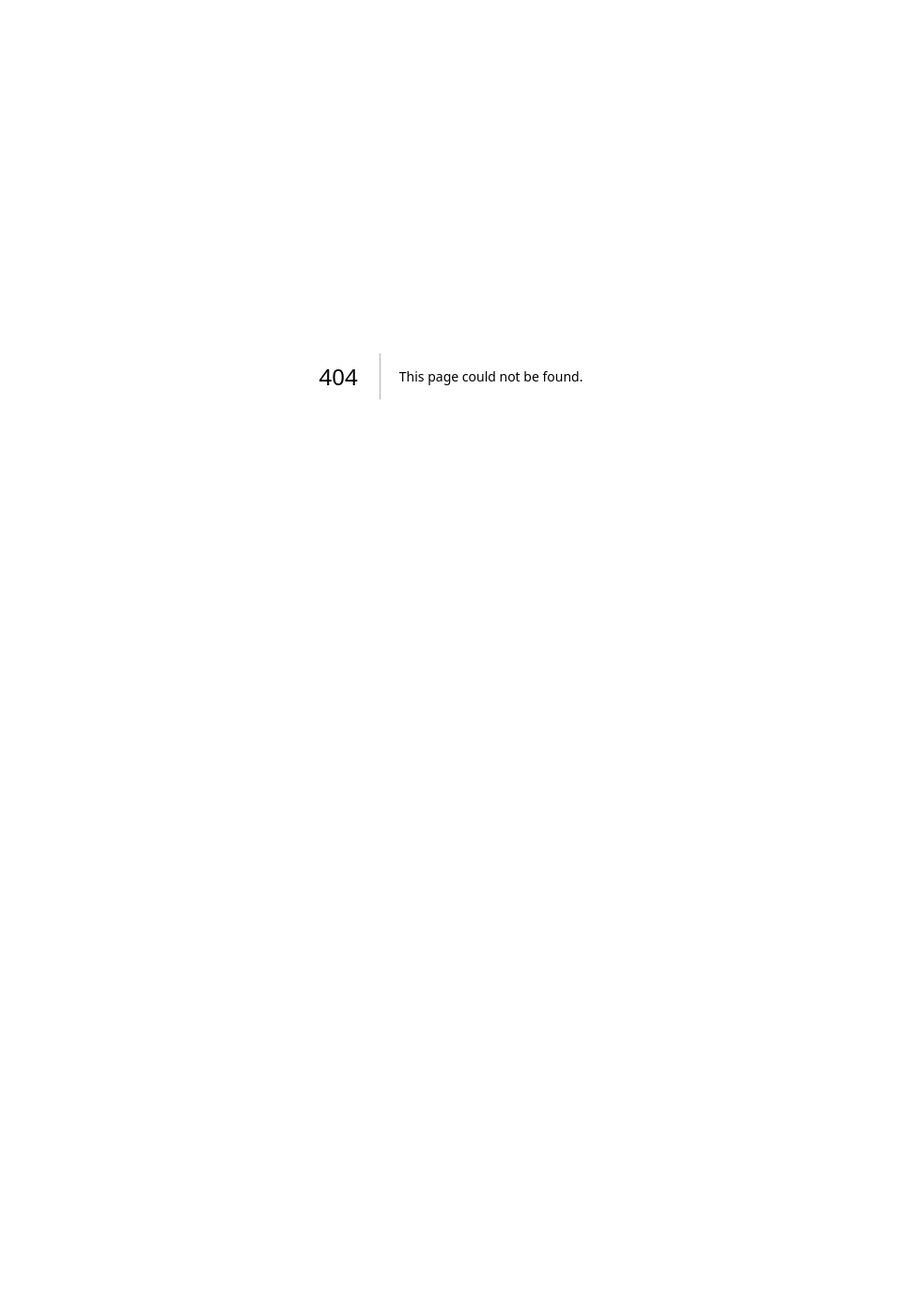
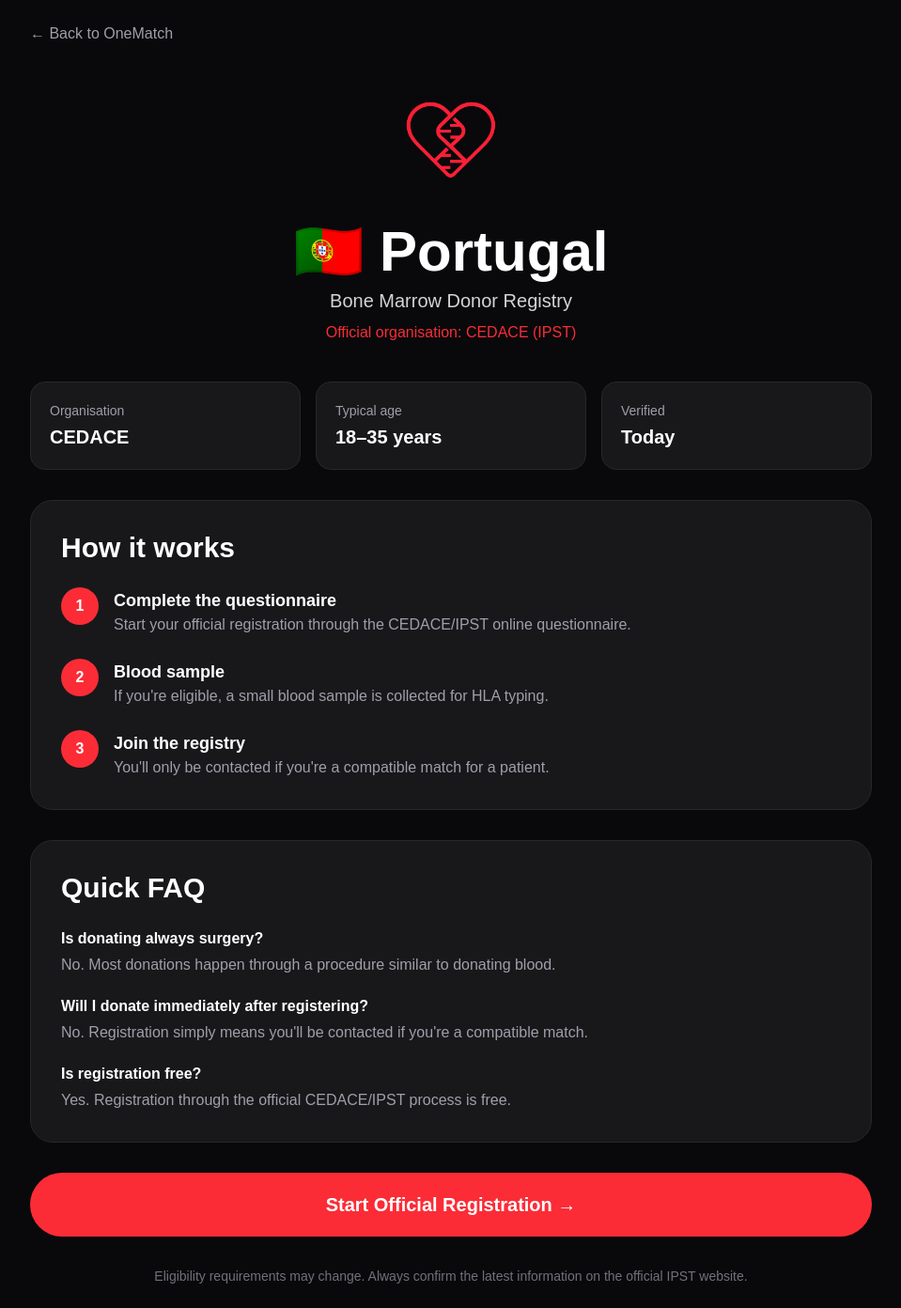
Before and after one commit to OneMatchOrg/onematch-web, a Next.js app: page /pt in a window 1280 px wide. Before the commit this address had no page. Shown: the whole page at 94% size, without its empty margins (160-1119 px from the left). Before the commit the page ends 800 px from the top, so only its background shows below. Built offline with nearby package versions, Linux system fonts and the light colour scheme.

Commit message:
🇵🇹 feat(portugal): launch first Guardian Page with official IPST registration

```diff
--- /dev/null
+++ b/app/pt/page.tsx
@@ -0,0 +1,144 @@
+import Link from "next/link";
+
+export default function PortugalPage() {
+  return (
+    <main className="min-h-screen bg-[#09090B] text-white px-6 py-6">
+      <div className="max-w-4xl mx-auto">
+        <Link
+          href="/"
+          className="inline-flex items-center text-zinc-400 hover:text-red-500 transition mb-6"
+        >
+          ← Back to OneMatch
+        </Link>
+
+        {/* Hero */}
+        <div className="text-center mb-10">
+          <img
+            src="/logo-v1.png"
+            alt="OneMatch"
+            className="w-40 md:w-48 h-auto mx-auto mb-3"
+          />
+
+          <h1 className="text-5xl md:text-6xl font-bold">🇵🇹 Portugal</h1>
+
+          <p className="mt-2 text-xl text-zinc-300">
+            Bone Marrow Donor Registry
+          </p>
+
+          <p className="mt-2 text-red-500">
+            Official organisation: CEDACE (IPST)
+          </p>
+        </div>
+
+        {/* Info Cards */}
+        <div className="grid md:grid-cols-3 gap-4 mb-8">
+          <div className="bg-zinc-900 border border-zinc-800 rounded-2xl p-5">
+            <p className="text-zinc-400 text-sm">Organisation</p>
+            <h3 className="text-xl font-semibold mt-1">CEDACE</h3>
+          </div>
+
+          <div className="bg-zinc-900 border border-zinc-800 rounded-2xl p-5">
+            <p className="text-zinc-400 text-sm">Typical age</p>
+            <h3 className="text-xl font-semibold mt-1">18–35 years</h3>
+          </div>
+
+          <div className="bg-zinc-900 border border-zinc-800 rounded-2xl p-5">
+            <p className="text-zinc-400 text-sm">Verified</p>
+            <h3 className="text-xl font-semibold mt-1">Today</h3>
+          </div>
+        </div>
+
+        {/* Steps */}
+        <section className="bg-zinc-900 border border-zinc-800 rounded-3xl p-8 mb-8">
+          <h2 className="text-3xl font-bold mb-6">How it works</h2>
+
+          <div className="space-y-6">
+            <div className="flex gap-4">
+              <div className="w-10 h-10 rounded-full bg-red-500 flex items-center justify-center font-bold">
+                1
+              </div>
+              <div>
+                <h3 className="font-semibold text-lg">Complete the questionnaire</h3>
+                <p className="text-zinc-400">
+                  Start your official registration through the CEDACE/IPST online questionnaire.
+                </p>
+              </div>
+            </div>
+
+            <div className="flex gap-4">
+              <div className="w-10 h-10 rounded-full bg-red-500 flex items-center justify-center font-bold">
+                2
+              </div>
+              <div>
+                <h3 className="font-semibold text-lg">Blood sample</h3>
+                <p className="text-zinc-400">
+                  If you're eligible, a small blood sample is collected for HLA typing.
+                </p>
+              </div>
+            </div>
+
+            <div className="flex gap-4">
+              <div className="w-10 h-10 rounded-full bg-red-500 flex items-center justify-center font-bold">
+                3
+              </div>
+              <div>
+                <h3 className="font-semibold text-lg">Join the registry</h3>
+                <p className="text-zinc-400">
+                  You'll only be contacted if you're a compatible match for a patient.
+                </p>
+              </div>
+            </div>
+          </div>
+        </section>
+
+        {/* FAQ */}
+        <section className="bg-zinc-900 border border-zinc-800 rounded-3xl p-8 mb-8">
+          <h2 className="text-3xl font-bold mb-6">Quick FAQ</h2>
+
+          <div className="space-y-5">
+            <div>
+              <h3 className="font-semibold">
+                Is donating always surgery?
+              </h3>
+              <p className="text-zinc-400 mt-1">
+                No. Most donations happen through a procedure similar to donating blood.
+              </p>
+            </div>
+
+            <div>
+              <h3 className="font-semibold">
+                Will I donate immediately after registering?
+              </h3>
+              <p className="text-zinc-400 mt-1">
+                No. Registration simply means you'll be contacted if you're a compatible match.
+              </p>
+            </div>
+
+            <div>
+              <h3 className="font-semibold">
+                Is registration free?
+              </h3>
+              <p className="text-zinc-400 mt-1">
+                Yes. Registration through the official CEDACE/IPST process is free.
+              </p>
+            </div>
+          </div>
+        </section>
+
+        {/* Official CTA */}
+        <a
+          href="https://plataforma.dadiva.ipst.pt/donor/marrow/self-assessment"
+          target="_blank"
+          rel="noopener noreferrer"
+          className="block w-full text-center bg-red-500 hover:bg-red-600 transition rounded-full py-5 text-xl font-semibold"
+        >
+          Start Official Registration →
+        </a>
+
+        <p className="text-center text-zinc-500 text-sm mt-8">
+          Eligibility requirements may change. Always confirm the latest information on the official IPST website.
+        </p>
+      </div>
+    </main>
+  );
+}
--- a/components/CountryCard.tsx
+++ b/components/CountryCard.tsx
@@ -1,34 +1,44 @@
+import Link from "next/link";
 
 type Country = {
   code: string;
   name: string;
-  organization: string;
+  registry: string;
   url: string;
   verified: string;
 };
 
 export default function CountryCard({ country }: { country: Country }) {
   return (
-    <div className="bg-zinc-900 border border-zinc-800 rounded-2xl p-5 hover:border-red-500 transition">
-      <div className="flex justify-between items-start">
+    <div className="bg-zinc-900 border border-zinc-800 rounded-3xl p-6 hover:border-red-500 transition duration-300">
+      <div className="flex justify-between items-start mb-3">
         <div>
-          <h3 className="text-xl font-bold text-white">{country.name}</h3>
-          <p className="text-zinc-400">{country.organization}</p>
+          <h3 className="text-2xl font-bold">{country.name}</h3>
+          <p className="text-zinc-400">{country.registry}</p>
         </div>
 
-        <span className="text-xs bg-green-900 text-green-300 px-2 py-1 rounded-full">
-          {country.verified}
+        <span className="bg-green-900/60 text-green-300 text-xs px-3 py-1 rounded-full">
+          Verified {country.verified}
         </span>
       </div>
 
+      {country.code === "PT" ? (
+        <Link
+          href="/pt"
+          className="inline-block mt-6 bg-red-500 hover:bg-red-600 transition rounded-full px-5 py-3 font-semibold"
+        >
+          Open Portugal →
+        </Link>
+      ) : (
         <a
           href={country.url}
           target="_blank"
           rel="noopener noreferrer"
-        className="mt-4 inline-block bg-red-500 hover:bg-red-600 px-4 py-2 rounded-full font-medium"
+          className="inline-block mt-6 bg-red-500 hover:bg-red-600 transition rounded-full px-5 py-3 font-semibold"
         >
           Official Registry →
         </a>
+      )}
     </div>
   );
 }
```
Lines whose indentation alone changed are shown as unchanged.
